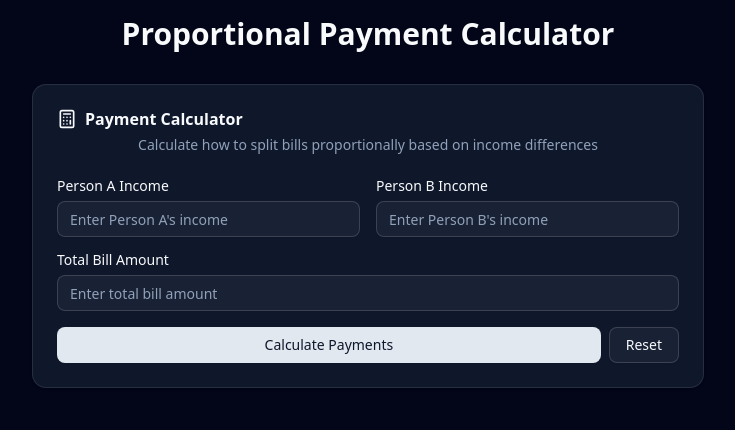
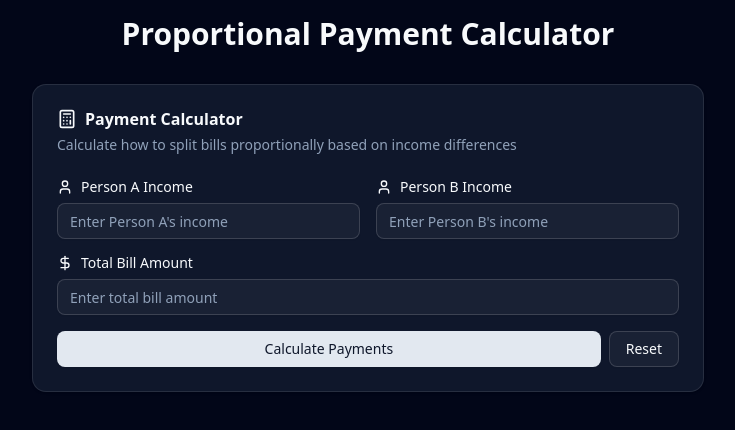
Before and after one commit to DSalischiker/proportional-payment-calculator, a React (Vite) app: page / in a window 1280 px wide. Shown: the top 430 px of the page, without its empty margins (272-1007 px from the left). Built offline with nearby package versions, Linux system fonts and the light colour scheme.

Commit message:
feat: add user and dollar icons to income and bill labels in Proportional Payment Calculator

```diff
--- a/src/components/ProportionalPaymentCalculator.tsx
+++ b/src/components/ProportionalPaymentCalculator.tsx
@@ -3,7 +3,7 @@ import { Card, CardContent, CardDescription, CardHeader, CardTitle } from './ui/
 import { Input } from './ui/input'
 import { Label } from './ui/label'
 import { Button } from './ui/button'
-import { Calculator, DollarSign, Percent } from 'lucide-react'
+import { Calculator, DollarSign, Percent, User } from 'lucide-react'
 
 interface CalculationResult {
   personAPayment: number
@@ -94,14 +94,17 @@ export default function ProportionalPaymentCalculator() {
             <Calculator className="h-5 w-5" />
             Payment Calculator
           </CardTitle>
-          <CardDescription>
+          <CardDescription className="flex justify-start">
             Calculate how to split bills proportionally based on income differences
           </CardDescription>
         </CardHeader>
         <CardContent className="space-y-4">
           <div className="grid grid-cols-1 md:grid-cols-2 gap-4">
             <div className="space-y-2">
-              <Label htmlFor="personA">Person A Income</Label>
+              <Label htmlFor="personA">
+								<User className='h-4 w-4' />
+								Person A Income
+							</Label>
               <Input
                 id="personA"
                 type="number"
@@ -113,7 +116,10 @@ export default function ProportionalPaymentCalculator() {
               />
             </div>
             <div className="space-y-2">
-              <Label htmlFor="personB">Person B Income</Label>
+              <Label htmlFor="personB">
+								<User className='h-4 w-4' />
+								Person B Income
+							</Label>
               <Input
                 id="personB"
                 type="number"
@@ -127,7 +133,10 @@ export default function ProportionalPaymentCalculator() {
           </div>
 
           <div className="space-y-2">
-            <Label htmlFor="totalBill">Total Bill Amount</Label>
+            <Label htmlFor="totalBill">
+							<DollarSign className='h-4 w-4' />
+							Total Bill Amount
+						</Label>
             <Input
               id="totalBill"
               type="number"
```
